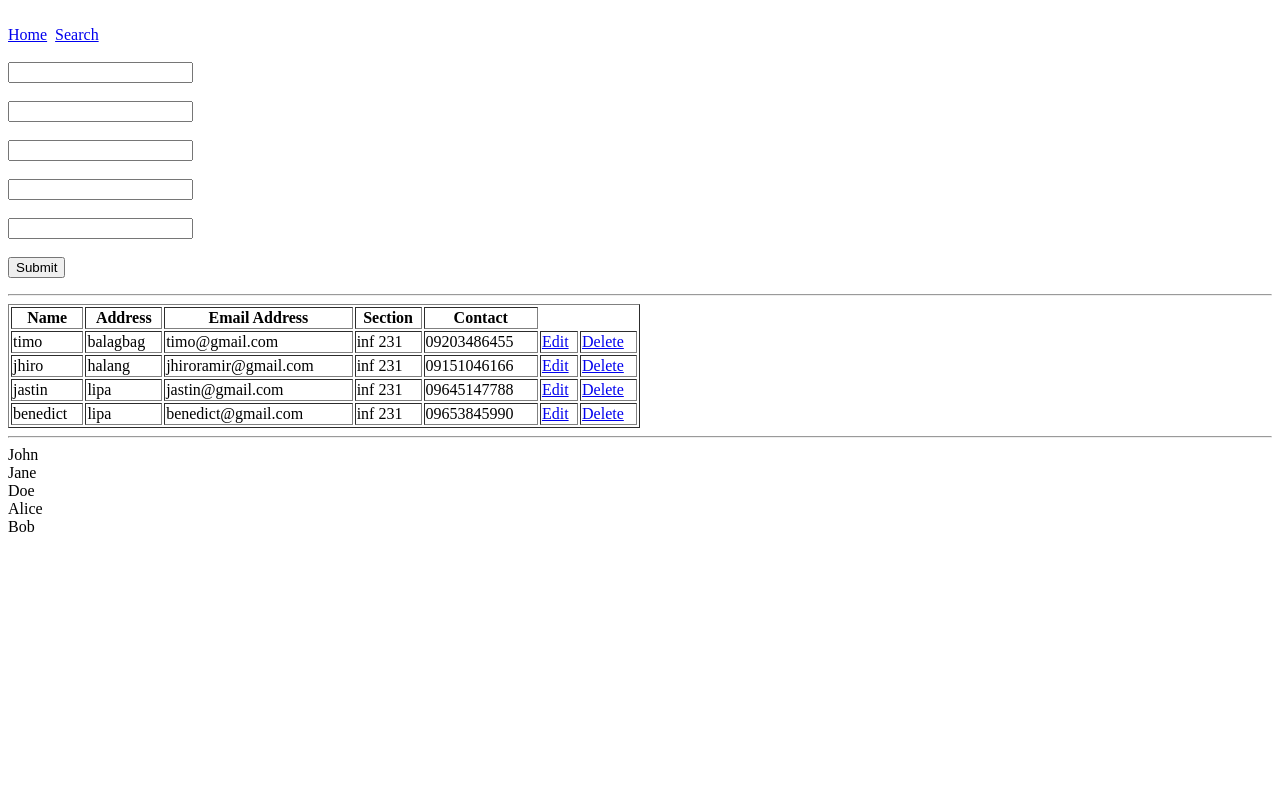
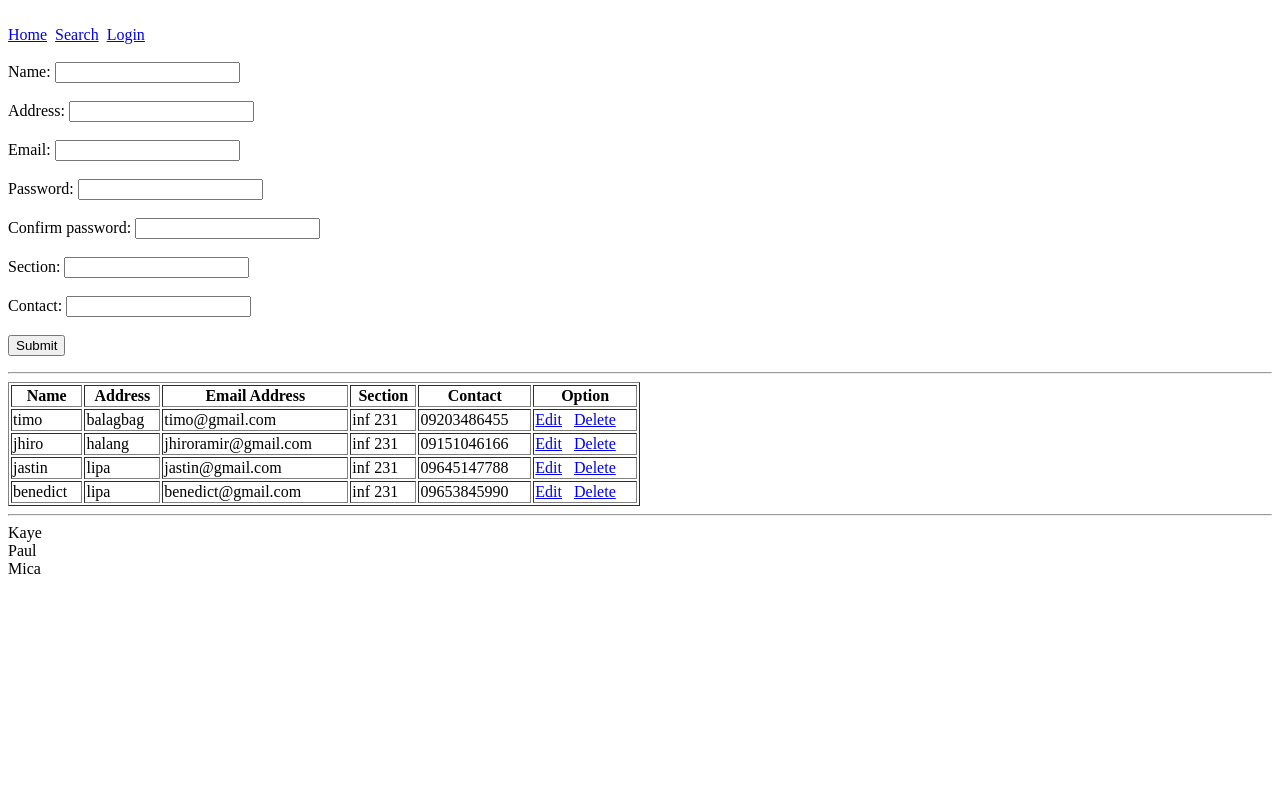
Before and after one commit to JhiroTool/PHP_Season-1, a PHP site: page / in a window 1280 px wide. Run offline with PHP 8.4, Linux system fonts and the light colour scheme; data comes from the database, SQL or seed files in the repository.

Commit message:
tutorial 11

```diff
--- a/index.php
+++ b/index.php
@@ -1,7 +1,7 @@
 <?php
-
-$name = $address = $email = $section = $contact = "";
-$nameErr = $addressErr = $emailErr = $sectionErr = $contactErr = "";
+    include ("connection.php");
+$name = $address = $email = $password = $cpassword = $section = $contact = "";
+$nameErr = $addressErr = $emailErr = $passwordErr = $cpasswordErr = $sectionErr = $contactErr = "";
 
 if ($_SERVER["REQUEST_METHOD"] == "POST") {
     if (empty($_POST["name"])) {
@@ -21,6 +21,16 @@ if ($_SERVER["REQUEST_METHOD"] == "POST") {
     } else {
         $email = $_POST["email"];
     }
+    if (empty($_POST["password"])) {
+        $passwordErr = "Password is required";
+    } else {
+        $password = $_POST["password"];
+    }
+    if (empty($_POST["cpassword"])) {
+        $cpasswordErr = "Cpassword is required";
+    } else {
+        $cpassword = $_POST["cpassword"];
+    }
     if (empty($_POST["section"])) {
         $sectionErr = "Section is required";
     } else {
@@ -31,6 +41,25 @@ if ($_SERVER["REQUEST_METHOD"] == "POST") {
     } else {
         $contact = $_POST["contact"];
     }
+
+
+
+if ($name && $address && $email && $password && $cpassword && $section && $contact) {
+
+    $check_email = mysqli_query($connection, "SELECT * FROM info_tbl WHERE email_address ='$email'");
+    $check_email_row = mysqli_num_rows($check_email);
+
+    if($check_email_row > 0){
+        $emailErr = "Email is already registered";
+    }else{
+        $query = mysqli_query($connection, "INSERT INTO info_tbl (name, address, email_address, password, account_type, section, contact)
+        VALUE ('$name', '$address', '$email', '$cpassword', '2', '$section', '$contact')");
+        echo "<script language='javascript'>alert('New record has been inserted')</script>";
+        echo "<script>window.location.href='index.php'</script>";
+    }
+
+}
+
 }
 ?>
 <style>
@@ -44,19 +73,25 @@ if ($_SERVER["REQUEST_METHOD"] == "POST") {
 <br>
 <form method="post" action="<?php echo htmlspecialchars($_SERVER["PHP_SELF"]); ?>">
 
-    <input type="text" name="name" value="<?php echo $name; ?>"> <br>
+    Name: <input type="text" name="name" value="<?php echo $name; ?>"> <br>
     <span class="error"><?php echo $nameErr; ?></span> <br>
 
-    <input type="text" name="address" value="<?php echo $address; ?>"> <br>
+    Address: <input type="text" name="address" value="<?php echo $address; ?>"> <br>
     <span class="error"><?php echo $addressErr; ?></span> <br>
 
-    <input type="text" name="email" value="<?php echo $email; ?>"> <br>
+    Email: <input type="text" name="email" value="<?php echo $email; ?>"> <br>
     <span class="error"><?php echo $emailErr; ?></span> <br>
 
-    <input type="text" name="section" value="<?php echo $section; ?>"> <br>
+    Password: <input type="password" name="password" value="<?php echo $password; ?>"> <br>
+    <span class="error"><?php echo $passwordErr; ?></span> <br>
+
+    Confirm password: <input type="password" name="cpassword" value="<?php echo $cpassword; ?>"> <br>
+    <span class="error"><?php echo $cpasswordErr; ?></span> <br>
+
+    Section: <input type="text" name="section" value="<?php echo $section; ?>"> <br>
     <span class="error"><?php echo $sectionErr; ?></span> <br>
 
-    <input type="text" name="contact" value="<?php echo $contact; ?>"> <br>
+    Contact: <input type="text" name="contact" value="<?php echo $contact; ?>"> <br>
     <span class="error"><?php echo $contactErr; ?></span> <br>
 
     <input type="submit" value="Submit">
@@ -66,18 +101,8 @@ if ($_SERVER["REQUEST_METHOD"] == "POST") {
 
 <?php
 
-include ("connection.php");
 
-if ($name && $address && $email && $section && $contact) {
-    $query = mysqli_query($connection, "INSERT INTO info_tbl (name, address, email_address, section, contact) VALUES ('$name', '$address', '$email', '$section', '$contact')");
 
-    if ($query) {
-        echo "<script language='javascript'>alert('New record has been inserted successfully');</script>";
-        echo "<script>window.location.href = 'index.php';</script>";
-    } else {
-        echo "Error: " . mysqli_error($connection);
-    }
-}
 
 
 $view_query = mysqli_query($connection, "SELECT * FROM info_tbl");
@@ -88,6 +113,7 @@ echo "<table border='1', width='50%'>
             <th>Email Address</th>
             <th>Section</th>
             <th>Contact</th>
+            <th>Option</th>
         </tr>";
 while ($row = mysqli_fetch_assoc($view_query)) {
     $user_id = $row["id"];
@@ -104,8 +130,7 @@ while ($row = mysqli_fetch_assoc($view_query)) {
             <td>$db_section</td>
             <td>$db_contact</td>
 
-            <td><a href='edit.php?id=" . $row["id"] . "'>Edit</a></td>
-            <td><a href='ConfirmDelete.php?id=" . $row["id"] . "'>Delete</a></td>
+            <td><a href='edit.php?id=" . $row["id"] . "'>Edit</a> &nbsp; <a href='ConfirmDelete.php?id=" . $row["id"] . "'>Delete</a></td>
 
           </tr>";
 } echo "</table>";
@@ -113,12 +138,10 @@ while ($row = mysqli_fetch_assoc($view_query)) {
 <hr>
 
 <?php
-$John = "John";
-$Jane = "Jane";
-$Doe = "Doe";
-$Alice = "Alice";
-$Bob = "Bob";
-$names = array("John", "Jane", "Doe", "Alice", "Bob");
+$Paul = "Paul";
+$Mica = "Mica";
+$Kaye = "Kaye";
+$names = array("Kaye", "Paul", "Mica");
 foreach ($names as $display_names) {
     echo "$display_names" . "<br>";
 }
--- a/nav.php
+++ b/nav.php
@@ -1 +1 @@
-<a href="index.php">Home</a> &nbsp;<a href="search.php">Search</a>
+<a href="index.php">Home</a> &nbsp;<a href="search.php">Search</a> &nbsp;<a href="login.php">Login</a>
```
Also changed, not shown: login.php (added, +55 -0 lines), result.php (+4 -4 lines), user/index.php (added, +12 -0 lines).
